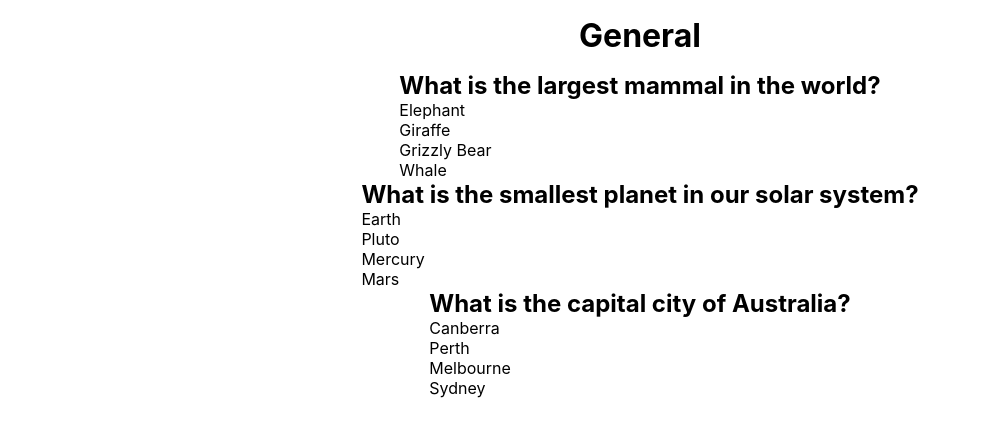
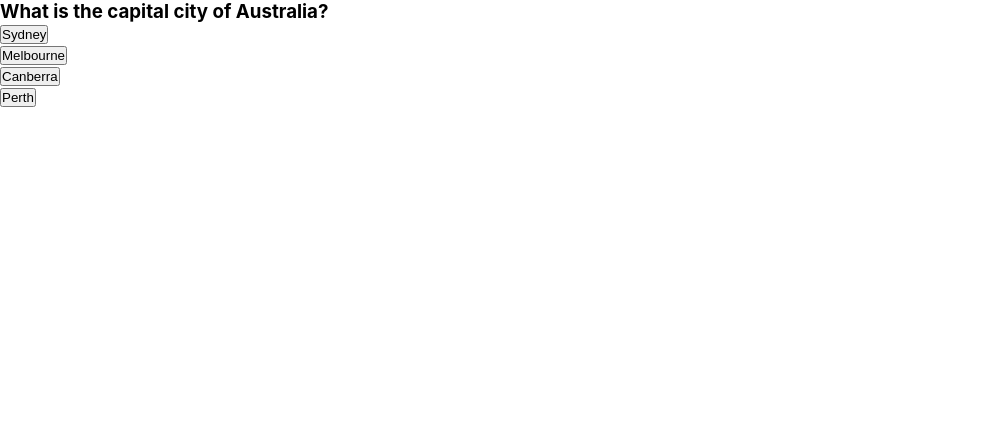
Before and after one commit to Zajecia-PJATK/projektprogramistyczny-Filiposki54, a React (Create React App) app in the folder projekt-quiz-app/: page /quiz/General in a window 1280 px wide. Shown: the top 436 px of the page, without its empty margins (0-981 px from the left). Built offline with nearby package versions, Linux system fonts and the light colour scheme.

Commit message:
Devide code
Rozbicie odpowiedzi i pytań na osobne komonenety

```diff
--- /dev/null
+++ b/projekt-quiz-app/src/components/Answer/Answer.js
@@ -0,0 +1,12 @@
+import React, { useState } from 'react';
+import './Answer.css';
+
+const Answer = ({ answer, handleClick }) => {
+  return (
+    <div className='answer'>
+      <button onClick={() => handleClick(answer.isCorrect)}>{answer}</button>
+    </div>
+  );
+};
+
+export default Answer;
--- /dev/null
+++ b/projekt-quiz-app/src/components/Question/Question.js
@@ -0,0 +1,12 @@
+import React, { useState } from 'react';
+import './Question.css';
+
+const Question = ({ question }) => {
+  return (
+    <div className='question'>
+      <h3>{question.question}</h3>
+    </div>
+  );
+};
+
+export default Question;
--- a/projekt-quiz-app/src/components/QuizPage/QuizPage.js
+++ b/projekt-quiz-app/src/components/QuizPage/QuizPage.js
@@ -1,32 +1,39 @@
 import './QuizPage.css';
 import { useParams } from 'react-router-dom';
+import React, { useState } from 'react';
 import quizzes from '../../data/quizzes.json';
+import Question from '../Question/Question.js';
+import Answer from '../Answer/Answer.js';
 
 const QuizPage = () => {
+  const [currentQuestionIndex, setCurrentQuestionIndex] = useState(0);
+  const [score, setScore] = useState(0);
   const { title } = useParams();
   const quiz = quizzes.filter((q) => q.title === title)[0];
   const questions = quiz.questions;
-  const shuffledQuestions = questions.sort(() => Math.random() - 0.5);
+  const currentQuestion = questions[currentQuestionIndex];
+  const answers = currentQuestion.answers;
+
+  const handleAnswerClick = (isCorrect) => {
+    if (isCorrect) {
+      setScore(score + 1);
+    }
+    if (currentQuestionIndex === questions.length - 1) {
+      // show final score
+    } else {
+      setCurrentQuestionIndex(currentQuestionIndex + 1);
+    }
+  };
   return (
-    <>
-      <div className='quizpage'>
-        <h1>{quiz.title}</h1>
-        {shuffledQuestions.map((question, index) => (
-          <div key={index}>
-            <h2>{question.question}</h2>
-            <div>
-              {question.answers
-                .sort(() => Math.random() - 0.5)
-                .map((answer, i) => (
-                  <div key={i}>
-                    <label>{answer}</label>
-                  </div>
-                ))}
-            </div>
-          </div>
-        ))}
-      </div>
-    </>
+    <div className='quiz-page'>
+      <Question question={currentQuestion} />
+      {answers.map((answer, index) => (
+        <Answer
+          key={index}
+          answer={answer}
+          handleClick={handleAnswerClick}></Answer>
+      ))}
+    </div>
   );
 };
 
--- a/projekt-quiz-app/src/data/quizzes.json
+++ b/projekt-quiz-app/src/data/quizzes.json
@@ -63,5 +63,85 @@
         "correctAnswer": "Paleontology"
       }
     ]
+  },
+  {
+    "title": "Geography",
+    "questions": [
+      {
+        "question": "What is the capital city of France?",
+        "answers": ["Paris", "Marseille", "Lyon", "Nice"],
+        "correctAnswer": "Paris"
+      },
+      {
+        "question": "Which river runs through London?",
+        "answers": ["Thames", "Seine", "Rhine", "Danube"],
+        "correctAnswer": "Thames"
+      },
+      {
+        "question": "What is the highest mountain in the world?",
+        "answers": ["Mount Everest", "K2", "Kangchenjunga", "Lhotse"],
+        "correctAnswer": "Mount Everest"
+      }
+    ]
+  },
+  {
+    "title": "Movies",
+    "questions": [
+      {
+        "question": "Who directed the movie Pulp Fiction?",
+        "answers": [
+          "Quentin Tarantino",
+          "Martin Scorsese",
+          "Steven Spielberg",
+          "Francis Ford Coppola"
+        ],
+        "correctAnswer": "Quentin Tarantino"
+      },
+      {
+        "question": "What is the highest grossing movie of all time?",
+        "answers": [
+          "Avatar",
+          "Titanic",
+          "Star Wars: The Force Awakens",
+          "Avengers: Endgame"
+        ],
+        "correctAnswer": "Avengers: Endgame"
+      },
+      {
+        "question": "Who played the character of Indiana Jones?",
+        "answers": [
+          "Harrison Ford",
+          "Tom Hanks",
+          "Sean Connery",
+          "Denzel Washington"
+        ],
+        "correctAnswer": "Harrison Ford"
+      }
+    ]
+  },
+  {
+    "title": "Sports",
+    "questions": [
+      {
+        "question": "Which country has won the most World Cup titles in soccer?",
+        "answers": ["Brazil", "Germany", "Italy", "Argentina"],
+        "correctAnswer": "Brazil"
+      },
+      {
+        "question": "Who holds the record for the most home runs in a career in baseball?",
+        "answers": ["Barry Bonds", "Hank Aaron", "Babe Ruth", "Alex Rodriguez"],
+        "correctAnswer": "Barry Bonds"
+      },
+      {
+        "question": "What is the most watched annual sporting event in the world?",
+        "answers": [
+          "Super Bowl",
+          "UEFA Champions League Final",
+          "Olympic Games",
+          "Tour de France"
+        ],
+        "correctAnswer": "Super Bowl"
+      }
+    ]
   }
 ]
```
Also changed, not shown: projekt-quiz-app/src/components/Answer/Answer.css (added), projekt-quiz-app/src/components/Question/Question.css (added).
